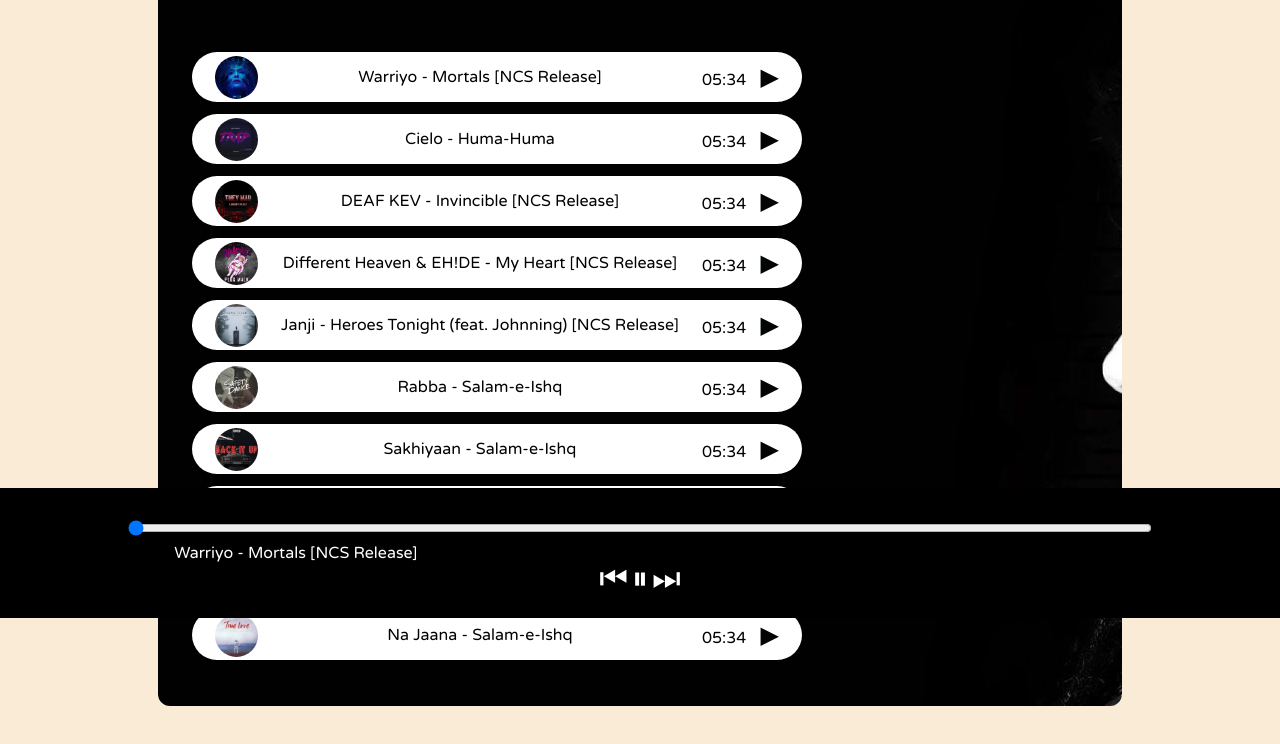
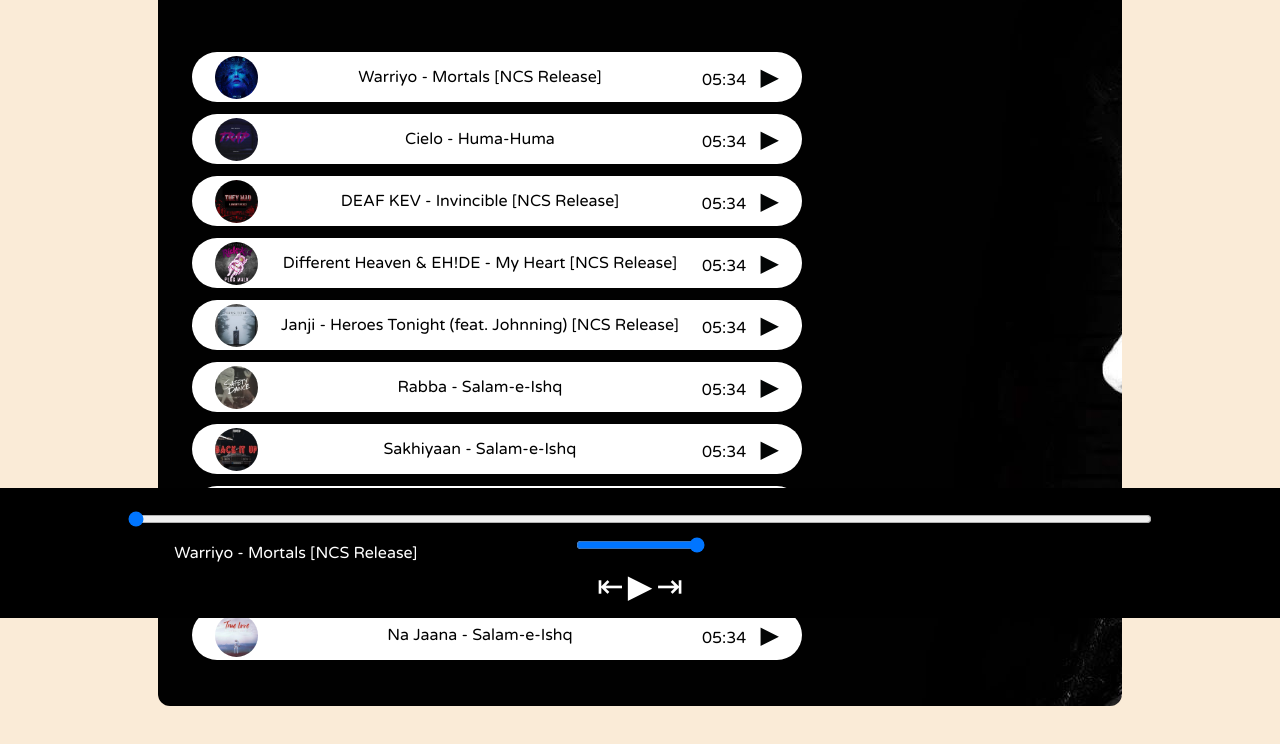
Before and after one commit to Pranavshinde678/Spotify-Clone, a plain HTML site: page index.html in a window 1280 px wide. Shown: the part 182-926 px from the top of the page. Drawn offline with Linux system fonts and the light colour scheme.

Commit message:
Update index.html

```diff
--- a/index.html
+++ b/index.html
@@ -79,16 +79,18 @@
 
     <div class="bottom">
         <input type="range" name="range" id="myProgressBar" min="0" value="0" max="100">
+        <input type="range" name="volume" id="volumeControl" min="0" value="100" max="100">
         <div class="icons">
-            <button id="previous" class="icon-button">⏮</button>
-            <button id="masterPlay" class="icon-button">⏸</button>
-            <button id="next" class="icon-button">⏭</button>
+            <button id="previous" class="icon-button">⇤</button>
+            <button id="masterPlay" class="icon-button">▶</button>
+            <button id="next" class="icon-button">⇥</button>
         </div>
         <div class="songInfo">
             <img src="playing.gif" width="42px" alt="" id="gif">
             <span id="masterSongName">Warriyo - Mortals [NCS Release]</span>
         </div>
     </div>
+
 
     <script src="script.js"></script>
     <script src="https://kit.fontawesome.com/26504e4a1f.js" crossorigin="anonymous"></script>
```
